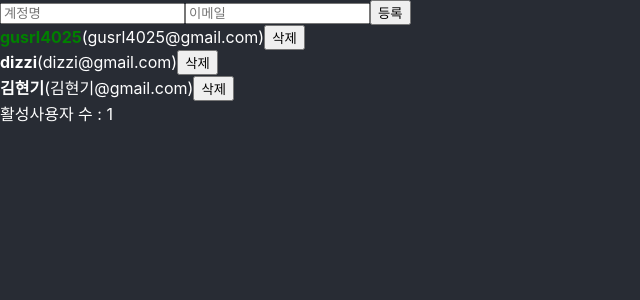
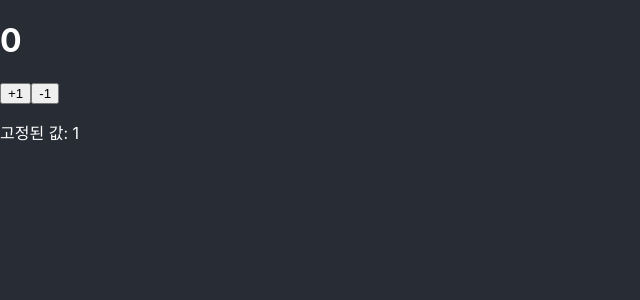
Before and after one commit to gusrl4025/react-tutorial, a React (Create React App) app: page / in a window 1280 px wide. Shown: the top 300 px of the page, without its empty margins (0-640 px from the left). Built offline with nearby package versions, Linux system fonts and the light colour scheme.

Commit message:
1-24 클래스형 컴포넌트

```diff
--- a/src/Counter.js
+++ b/src/Counter.js
@@ -1,35 +1,38 @@
-import React, { useReducer } from 'react';
+import React, { Component } from 'react';
 
-function reducer(state, action) {
-    switch (action.type) {
-        case 'INCREMENT':
-            return state + 1;
-        case 'DECREMENT':
-            return state - 1;
-        default:
-            return state;
+class Counter extends Component {
+    state = {
+        counter: 0,
+        fixed: 1
+    };
 
+    handleIncrease = () => {
+        this.setState(
+            {
+                counter: this.state.counter + 1
+            },
+            () => {
+                console.log(this.state.counter);
+            }
+        );
+    };
+
+    handleDecrease = () => {
+        this.setState(state => ({
+            counter: state.counter - 1
+        }));
+    };
+
+    render() {
+        return (
+            <div>
+                <h1>{this.state.counter}</h1>
+                <button onClick={this.handleIncrease}>+1</button>
+                <button onClick={this.handleDecrease}>-1</button>
+                <p>고정된 값: {this.state.fixed}</p>
+            </div>
+        )
     }
 }
 
-function Counter() {
-    const [number, dispatch] = useReducer(reducer, 0);
-
-    const onIncrease = () => {
-        dispatch({ type: 'INCREMENT' });
-    }
-
-    const onDecrease = () => {
-        dispatch({ type: 'DECREMENT' });
-    }
-
-    return (
-        <div>
-            <h1>{number}</h1>
-            <button onClick={onIncrease}>+1</button>
-            <button onClick={onDecrease}>-1</button>
-        </div>
-    );
-}
-
 export default Counter;
--- a/src/index.js
+++ b/src/index.js
@@ -3,11 +3,12 @@
 import './index.css';
 import App from './App';
 import reportWebVitals from './reportWebVitals';
+import Counter from './Counter';
 
 const root = ReactDOM.createRoot(document.getElementById('root'));
 root.render(
   <React.StrictMode>
-    <App />
+    <Counter />
   </React.StrictMode>
 );
 
```
Also changed, not shown: src/Hello.js (+14 -10 lines).
